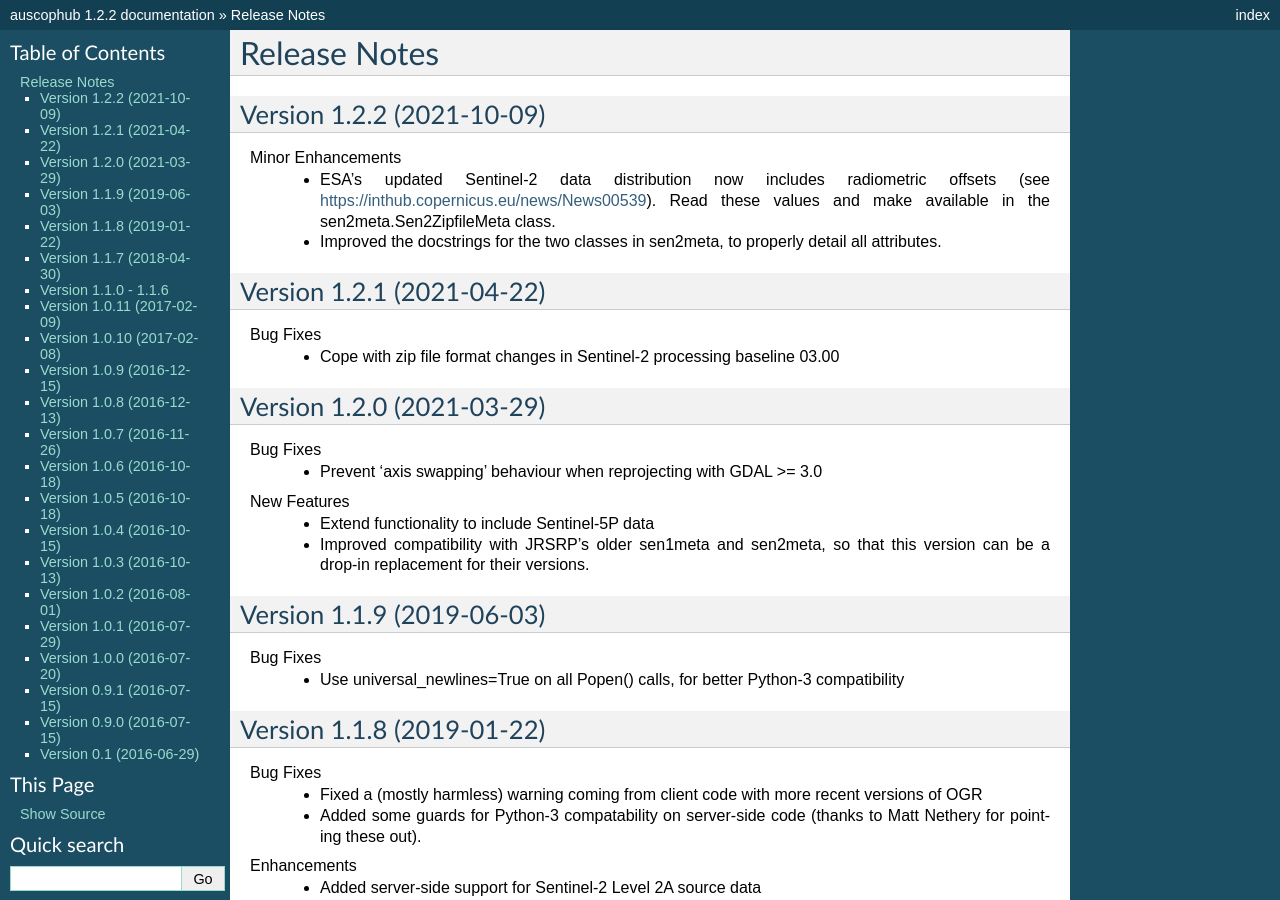
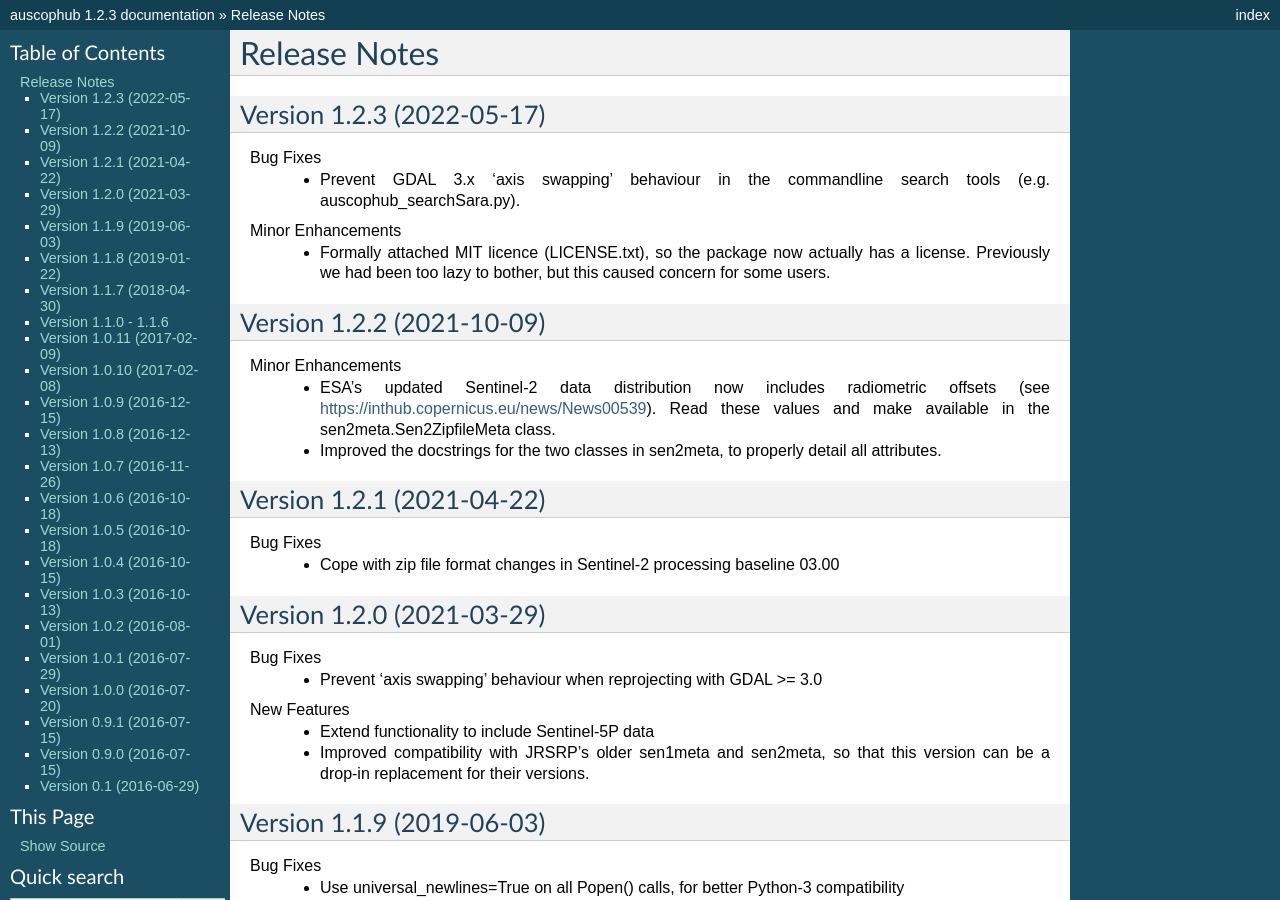
Before and after one commit to CopernicusAustralasia/auscophub, a Sphinx documentation site: the page built from doc/source/releasenotes.rst, in a window 1280 px wide and 900 px high. Built offline with Sphinx 7.4.7, drawn with Linux system fonts in a browser that asks for light colours; some of the changed text lies outside the part shown.

Commit message:
Update to version 1.2.3

```diff
--- a/auscophub/__init__.py
+++ b/auscophub/__init__.py
@@ -2,4 +2,4 @@
 Package of utility modules for AusCopernicusHub
 """
 
-__version__ = "1.2.2"
+__version__ = "1.2.3"
--- a/doc/source/releasenotes.rst
+++ b/doc/source/releasenotes.rst
@@ -1,5 +1,16 @@
 Release Notes
 =============
+
+Version 1.2.3 (2022-05-17)
+--------------------------
+Bug Fixes
+    * Prevent GDAL 3.x 'axis swapping' behaviour in the commandline
+      search tools (e.g. auscophub_searchSara.py).
+
+Minor Enhancements
+    * Formally attached MIT licence (LICENSE.txt), so the package now
+      actually has a license. Previously we had been too lazy to bother,
+      but this caused concern for some users.
 
 Version 1.2.2 (2021-10-09)
 --------------------------
```
